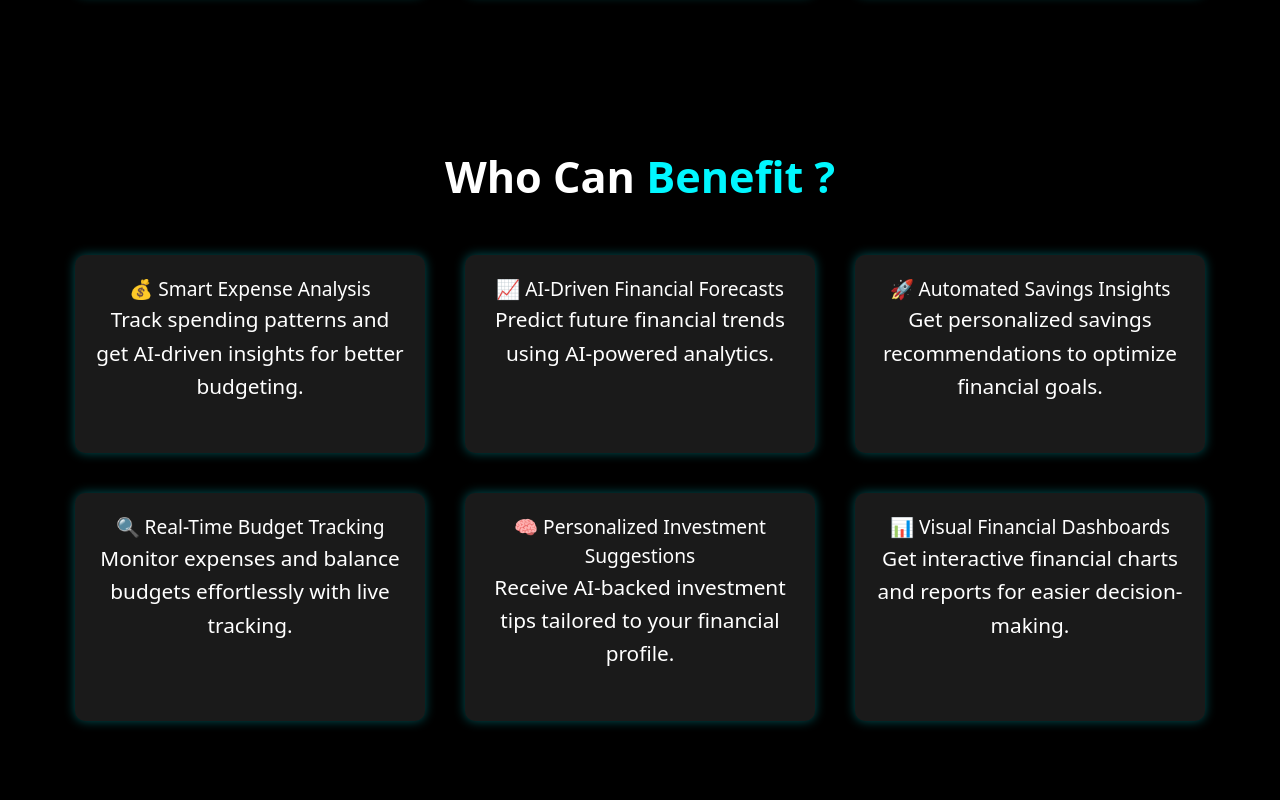
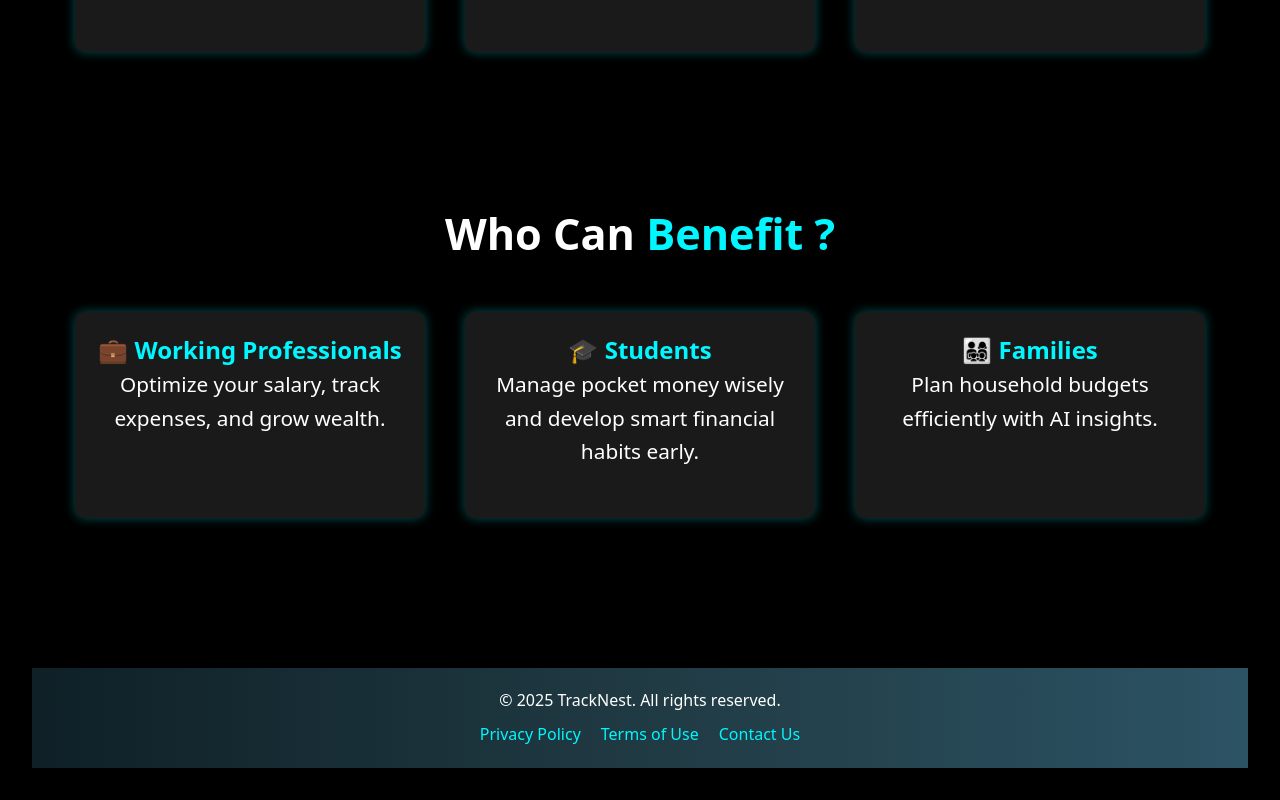
Before and after one commit to shreedharwal/Project_01_React, a React (Vite) app in the folder 01_Aifinance/: page / in a window 1280 px wide. Shown: the part 1343-2143 px from the top of the page. Before the commit the page ends 2096 px from the top, so only its background shows below. Built offline with nearby package versions, Linux system fonts and the light colour scheme.

Commit message:
to update the footer

```diff
--- a/01_Aifinance/src/App.jsx
+++ b/01_Aifinance/src/App.jsx
@@ -10,7 +10,7 @@ function App() {
     <div className="text-white ">
       <Navbar />
       <Hero />
-      {/* <Footer/> */}
+      <Footer/>
     </div>
   )
 }
--- a/01_Aifinance/src/components/Footer.css
+++ b/01_Aifinance/src/components/Footer.css
@@ -1,72 +1,117 @@
-.footer {
-  background-color: #222;
-  color: white;
-  padding: 40px 20px 20px;
-  text-align: center;
-  font-family: 'Segoe UI', sans-serif;
+* {
+  margin: 0;
+  padding: 0;
+  box-sizing: border-box;
 }
 
-.footer-container {
+html, body {
+  flex-direction: column;
+  width: 100vw;
+  margin: 0;
+  padding: 0;
+}
+
+
+.footer {
+  width: 100%;
+  height: 100px;
+  background: linear-gradient(to right, #0f2027, #203a43, #2c5364);
+  color: white;
+  text-align: center;
+  margin-top: 150px;
+  margin-bottom: 0;
+  padding: 20px 10px;
+  position: relative;
+  bottom: 0;
+}
+
+.footer-content {
   display: flex;
   flex-direction: column;
-  gap: 20px;
   align-items: center;
 }
 
-.footer-logo {
-  font-size: 1.8rem;
-  font-weight: bold;
+.footer-nav {
+  display: flex;
+  flex-wrap: wrap; /* Allows links to wrap if needed */
+  gap: 20px;
+  justify-content: center;
+  margin-top: 20px;
 }
 
-.footer-links {
-  display: flex;
-  gap: 25px;
-  flex-wrap: wrap;
-}
-
-.footer-links a {
-  color: white;
+.footer-nav a {
+  color: #00f7ff;
   text-decoration: none;
   transition: color 0.3s ease;
 }
 
-.footer-links a:hover {
-  color: #00f7ff;
-  text-decoration: underline;
+.footer-nav a:hover {
+  color: #00d9e6;
 }
 
-.footer-socials {
-  display: flex;
-  gap: 20px;
+.footer {
+  width: 100%;
+  background: linear-gradient(to right, #0f2027, #203a43, #2c5364);
+  color: white;
+  text-align: center;
+  padding: 20px 10px;
+  position: relative;
+  bottom: 0;
 }
 
-.footer-socials a {
-  color: white;
-  font-size: 1.2rem;
+.footer-content {
+  display: flex;
+  flex-direction: column;
+  align-items: center;
+}
+
+.footer-nav {
+  display: flex;
+  flex-wrap: wrap; /* Allows links to wrap if needed */
+  gap: 20px;
+  justify-content: center;
+  margin-top: 10px;
+}
+
+.footer-nav a {
+  color: #00f7ff;
+  text-decoration: none;
   transition: color 0.3s ease;
 }
 
-.footer-socials a:hover {
-  color: #00f7ff;
+.footer-nav a:hover {
+  color: #00d9e6;
 }
 
-.footer-copy {
-  margin-top: 20px;
-  font-size: 0.9rem;
-  color: #ccc;
+
+
+
+
+
+
+@media (max-width: 768px) {
+  .footer {
+    padding: 15px;
+  }
+
+  .footer-content {
+    font-size: 0.9rem;
+    flex-direction: column;
+    text-align: center;
+  }
+
+  .footer-nav {
+    flex-direction: column;
+    gap: 10px;
+  }
 }
 
-/* Responsive */
-@media (min-width: 768px) {
-  .footer-container {
-    flex-direction: row;
-    justify-content: space-between;
-    max-width: 1000px;
-    margin: auto;
-    text-align: left;
+@media (max-width: 480px) {
+  .footer {
+    padding: 10px;
   }
 
-  .footer {
-    padding: 40px 60px 20px;
+  .footer-content {
+    font-size: 0.8rem;
   }
 }
--- a/01_Aifinance/src/components/Footer.jsx
+++ b/01_Aifinance/src/components/Footer.jsx
@@ -4,25 +4,14 @@ import './Footer.css';
 const Footer = () => {
   return (
     <footer className="footer">
-      <div className="footer-container">
-        <div className="footer-logo">MyLogo</div>
-
-        <div className="footer-links">
-          <a href="#home">Home</a>
-          <a href="#about">About</a>
-          <a href="#services">Services</a>
-          <a href="#contact">Contact</a>
-        </div>
-
-        <div className="footer-socials">
-          <a href="#"><i className="fab fa-facebook-f"></i></a>
-          <a href="#"><i className="fab fa-twitter"></i></a>
-          <a href="#"><i className="fab fa-instagram"></i></a>
-          <a href="#"><i className="fab fa-linkedin-in"></i></a>
-        </div>
+      <div className="footer-content">
+        <p>© {new Date().getFullYear()} TrackNest. All rights reserved.</p>
+        <nav className="footer-nav">
+          <a href="#privacy">Privacy Policy</a>
+          <a href="#terms">Terms of Use</a>
+          <a href="#contact">Contact Us</a>
+        </nav>
       </div>
-
-      <p className="footer-copy">© {new Date().getFullYear()} MyWebsite. All rights reserved.</p>
     </footer>
   );
 };
--- a/01_Aifinance/src/components/Hero.css
+++ b/01_Aifinance/src/components/Hero.css
@@ -138,6 +138,14 @@ html {
   background-color: rgba(255, 255, 255, 0.2);
 }
 
+
+.feature-card h3{
+  font-size: 1.5rem;
+  color: #00f7ff;
+  font-weight: bold;
+}
+
+
 @media (max-width: 768px) {
   .hero-features {
     grid-template-columns: repeat(2, 1fr);
@@ -235,6 +243,7 @@ html {
 
 }
 
+
 .feature-card-benefit:hover {
   transform: scale(1.05);
   /* color: rgb(0, 247, 255); */
@@ -274,14 +283,21 @@ html {
   text-align: center;
 }
 
+
+.feature-card-benefit h3{
+  font-size: 1.5rem;
+  color: #00f7ff;
+  font-weight: bold;
+}
+
 @media (max-width: 768px) {
-  .features-grid {
+  .features-grid-benefit {
     grid-template-columns: repeat(2, 1fr); /* 2 cards per row */
   }
 }
 
 @media (max-width: 480px) {
-  .features-grid {
+  .features-grid-benefit {
     grid-template-columns: repeat(1, 1fr); /* 1 card per row */
   }
 }
--- a/01_Aifinance/src/components/Hero.jsx
+++ b/01_Aifinance/src/components/Hero.jsx
@@ -10,7 +10,7 @@ const Hero = () => {
           Smarter budgeting, expense insights, and financial forecasts
           Effortless tracking AI-driven insights, smarter finances
         </p>
-        <p>—all in one place.</p>
+        <p>—All in one place.</p>
         <a href="#features" className="hero-btn">Explore Features</a>
 
         <div className="hero-features">
@@ -52,28 +52,16 @@ const Hero = () => {
           </div>
           <div className="features-grid-benefit">
             <div className="feature-card-benefit">
-              <h3>💰 Smart Expense Analysis</h3>
-              <p>Track spending patterns and get AI-driven insights for better budgeting.</p>
+              <h3>💼 Working Professionals</h3>
+              <p>Optimize your salary, track expenses, and grow wealth.</p>
             </div>
             <div className="feature-card-benefit">
-              <h3>📈 AI-Driven Financial Forecasts</h3>
-              <p>Predict future financial trends using AI-powered analytics.</p>
+              <h3>🎓 Students</h3>
+              <p>Manage pocket money wisely and develop smart financial habits early.</p>
             </div>
             <div className="feature-card-benefit">
-              <h3>🚀 Automated Savings Insights</h3>
-              <p>Get personalized savings recommendations to optimize financial goals.</p>
-            </div>
-            <div className="feature-card-benefit">
-              <h3>🔍 Real-Time Budget Tracking</h3>
-              <p>Monitor expenses and balance budgets effortlessly with live tracking.</p>
-            </div>
-            <div className="feature-card-benefit">
-              <h3>🧠 Personalized Investment Suggestions</h3>
-              <p>Receive AI-backed investment tips tailored to your financial profile.</p>
-            </div>
-            <div className="feature-card-benefit">
-              <h3>📊 Visual Financial Dashboards</h3>
-              <p>Get interactive financial charts and reports for easier decision-making.</p>
+              <h3>👨‍👩‍👧‍👦 Families</h3>
+              <p>Plan household budgets efficiently with AI insights.</p>
             </div>
           </div>
         </div>
```
